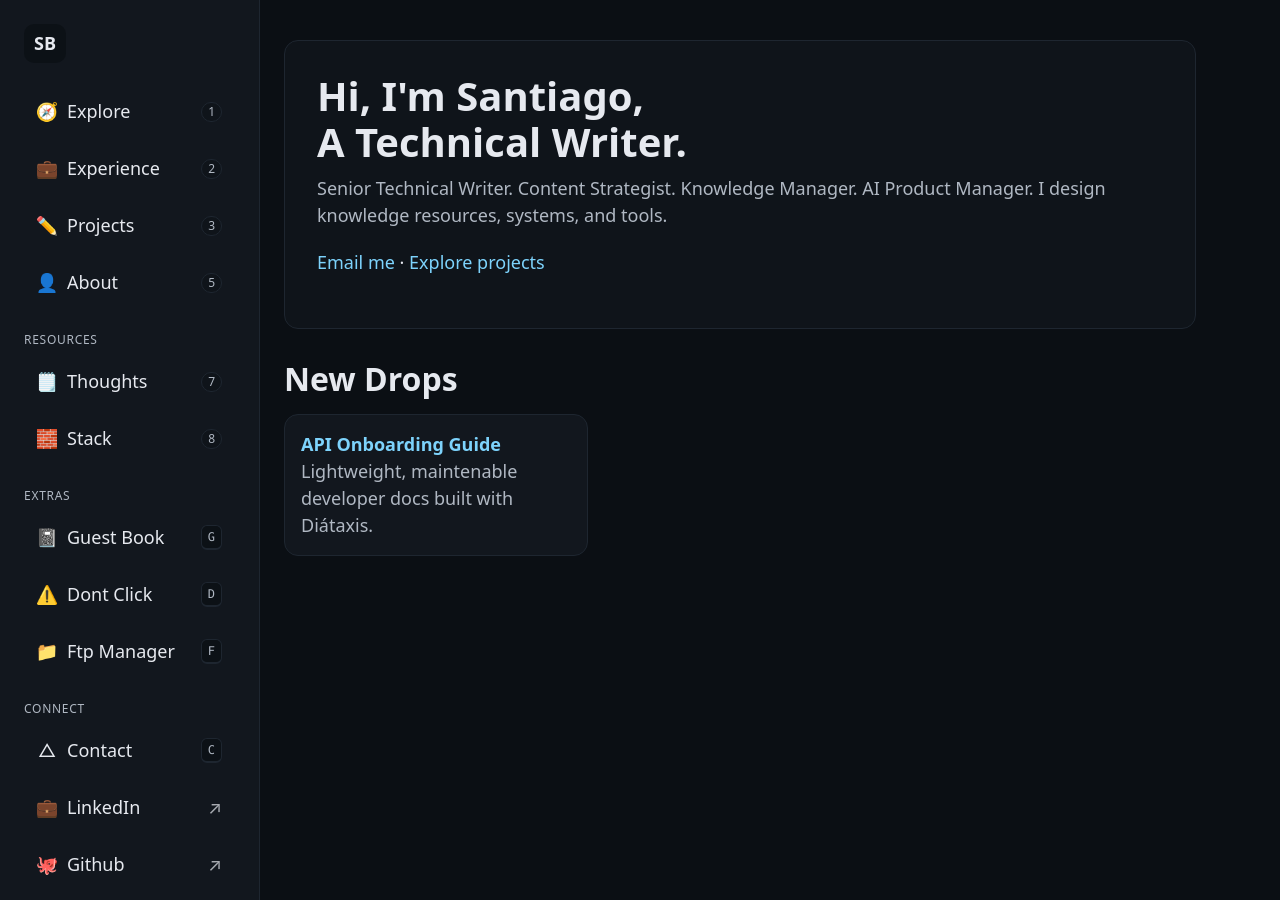
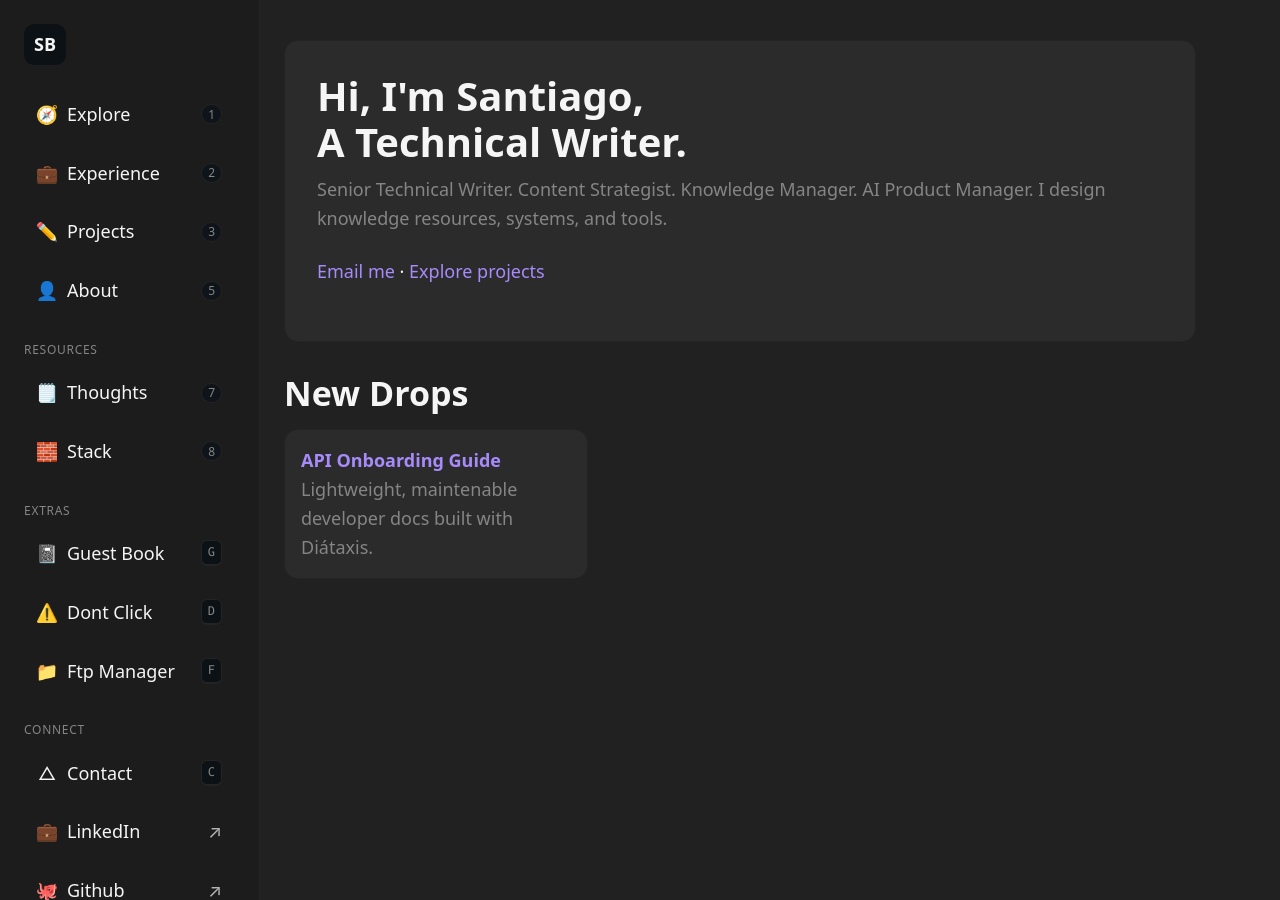
Before and after one commit to Sant720/portfolio, a Jekyll site: the page built from index.md, in a window 1280 px wide. Built offline with Jekyll 4.4.1, drawn with Linux system fonts in a browser that asks for light colours.

Commit message:
Update default.html

```diff
--- a/_layouts/default.html
+++ b/_layouts/default.html
@@ -7,6 +7,10 @@
     <meta name="viewport" content="width=device-width, initial-scale=1">
     {%- seo -%}
     <link rel="stylesheet" href="{{ '/assets/css/main.css' | relative_url }}">
+
+    <!-- Playground stylesheet -->
+    <link rel="stylesheet" href="{{ '/assets/css/theme-playground.css' | relative_url }}">
+
     <link rel="icon" type="image/png" sizes="32x32" href="{{ '/assets/favicon/favicon-32.png' | relative_url }}">
     <link rel="icon" type="image/png" sizes="16x16" href="{{ '/assets/favicon/favicon-16.png' | relative_url }}">
     <link rel="icon" type="image/png" sizes="192x192" href="{{ '/assets/favicon/favicon-256.png' | relative_url }}">
```
